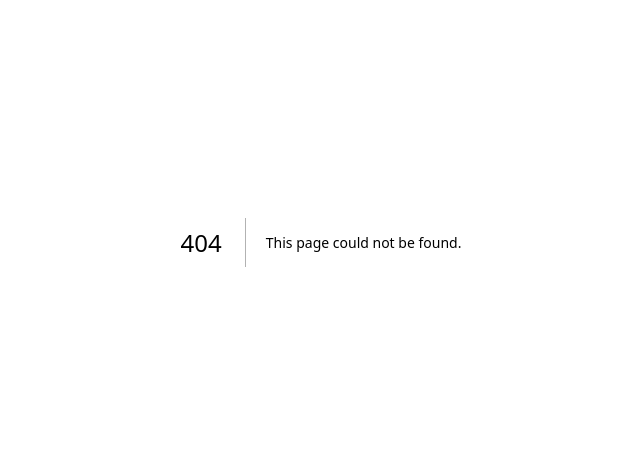
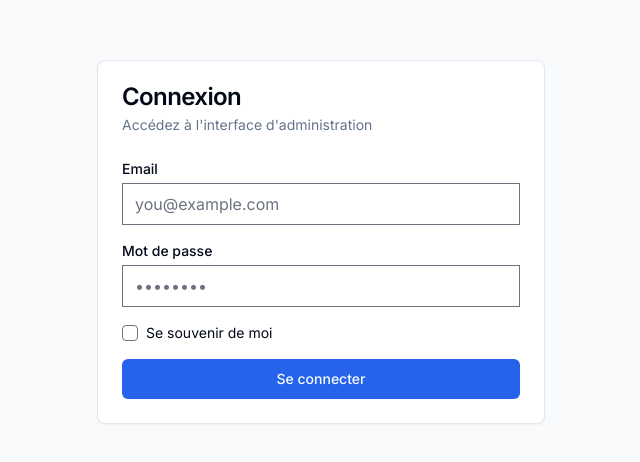
Before and after one commit to alassaneba1/JangQuranAkSunna, a Next.js app in the folder admin/: page /login in a window 1280 px wide. Before the commit this address had no page. Shown: the part 158-620 px from the top of the page, without its empty margins (319-959 px from the left). Built offline with nearby package versions, Linux system fonts and the light colour scheme.

Commit message:
Add login page with react-hook-form + zod
cgen-df266118e8f74fed8030e4e0fc4344ac

```diff
--- /dev/null
+++ b/admin/src/app/login/page.tsx
@@ -0,0 +1,97 @@
+"use client"
+
+import { useState } from 'react'
+import { useRouter } from 'next/navigation'
+import { z } from 'zod'
+import { useForm } from 'react-hook-form'
+import { zodResolver } from '@hookform/resolvers/zod'
+import { authApi } from '@/lib/api'
+import { Button } from '@/components/ui/button'
+import { Card, CardContent, CardDescription, CardHeader, CardTitle } from '@/components/ui/card'
+
+const schema = z.object({
+  email: z.string().email('Email invalide'),
+  password: z.string().min(6, 'Mot de passe trop court'),
+  rememberMe: z.boolean().optional().default(false),
+})
+
+type FormData = z.infer<typeof schema>
+
+function extractToken(data: any): string | null {
+  if (!data) return null
+  const candidates = [
+    data.token,
+    data.accessToken,
+    data.jwt,
+    data.data?.token,
+    data.data?.accessToken,
+  ]
+  for (const c of candidates) {
+    if (typeof c === 'string' && c.length > 10) return c
+  }
+  return null
+}
+
+export default function LoginPage() {
+  const router = useRouter()
+  const [error, setError] = useState<string | null>(null)
+  const [loading, setLoading] = useState(false)
+
+  const { register, handleSubmit, formState: { errors } } = useForm<FormData>({
+    resolver: zodResolver(schema),
+    defaultValues: { rememberMe: false },
+  })
+
+  const onSubmit = async (values: FormData) => {
+    setError(null)
+    setLoading(true)
+    try {
+      const res = await authApi.login(values.email, values.password, values.rememberMe)
+      const token = extractToken(res)
+      if (token) {
+        if (values.rememberMe) localStorage.setItem('auth_token', token)
+        else sessionStorage.setItem('auth_token', token)
+      }
+      router.replace('/')
+    } catch (e: any) {
+      setError(e?.response?.data?.message || 'Échec de la connexion')
+    } finally {
+      setLoading(false)
+    }
+  }
+
+  return (
+    <div className="min-h-screen flex items-center justify-center bg-gray-50 px-4">
+      <Card className="w-full max-w-md">
+        <CardHeader>
+          <CardTitle>Connexion</CardTitle>
+          <CardDescription>Accédez à l'interface d'administration</CardDescription>
+        </CardHeader>
+        <CardContent>
+          <form onSubmit={handleSubmit(onSubmit)} className="space-y-4">
+            <div>
+              <label className="block text-sm font-medium mb-1">Email</label>
+              <input type="email" className="form-input" placeholder="you@example.com" {...register('email')} />
+              {errors.email && <p className="text-sm text-red-600 mt-1">{errors.email.message}</p>}
+            </div>
+            <div>
+              <label className="block text-sm font-medium mb-1">Mot de passe</label>
+              <input type="password" className="form-input" placeholder="••••••••" {...register('password')} />
+              {errors.password && <p className="text-sm text-red-600 mt-1">{errors.password.message}</p>}
+            </div>
+            <div className="flex items-center justify-between">
+              <label className="inline-flex items-center space-x-2">
+                <input type="checkbox" className="rounded" {...register('rememberMe')} />
+                <span className="text-sm">Se souvenir de moi</span>
+              </label>
+            </div>
+            {error && <div className="text-sm text-red-600">{error}</div>}
+            <Button type="submit" className="w-full" disabled={loading}>
+              {loading ? 'Connexion…' : 'Se connecter'}
+            </Button>
+          </form>
+        </CardContent>
+      </Card>
+    </div>
+  )
+}
```
